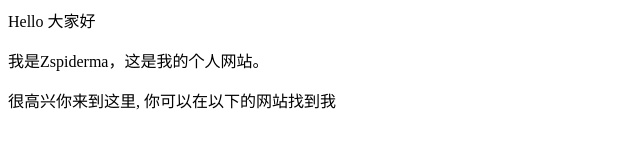
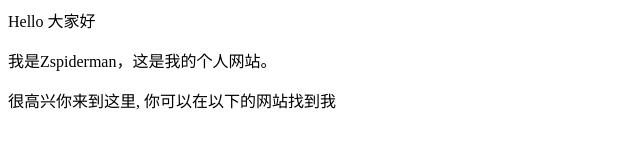
Before and after one commit to Zspiderman/zspiderman.github.io, a plain HTML site: page index.html in a window 1280 px wide. Shown: the full height of the page, 0-640 px from the left. Drawn offline with Linux system fonts and the light colour scheme.

Commit message:
Update index.html

```diff
--- a/index.html
+++ b/index.html
@@ -1,5 +1,5 @@
 <p>Hello 大家好</p>
-<p>我是Zspiderma，这是我的个人网站。 </p>
+<p>我是Zspiderman，这是我的个人网站。 </p>
 <p>很高兴你来到这里, 你可以在以下的网站找到我</p>
 
 <ul>
```
